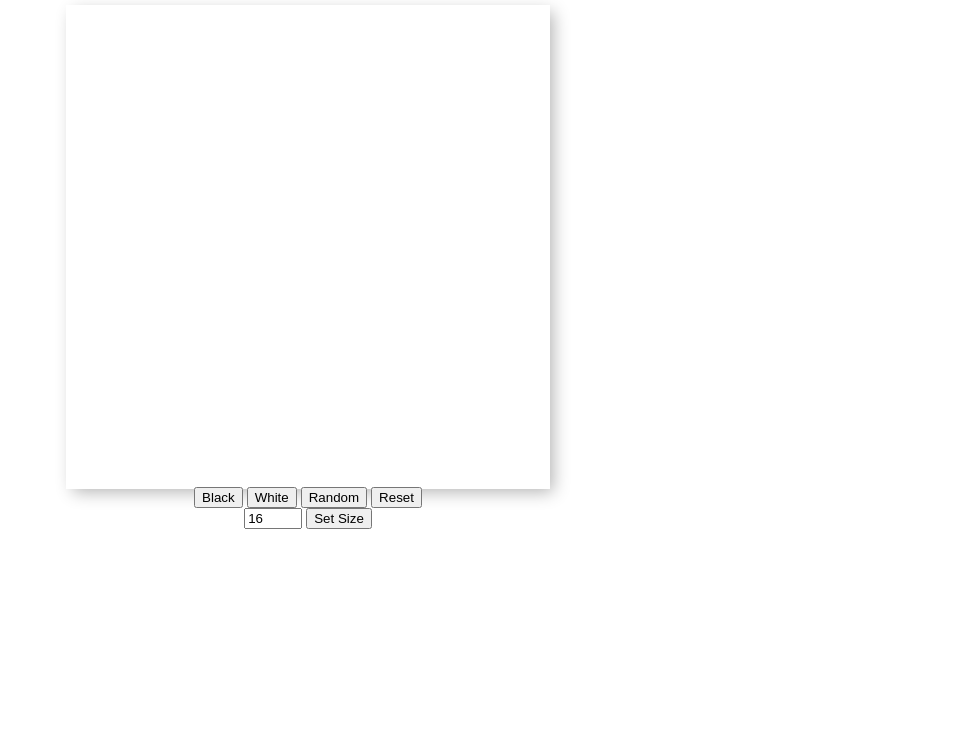
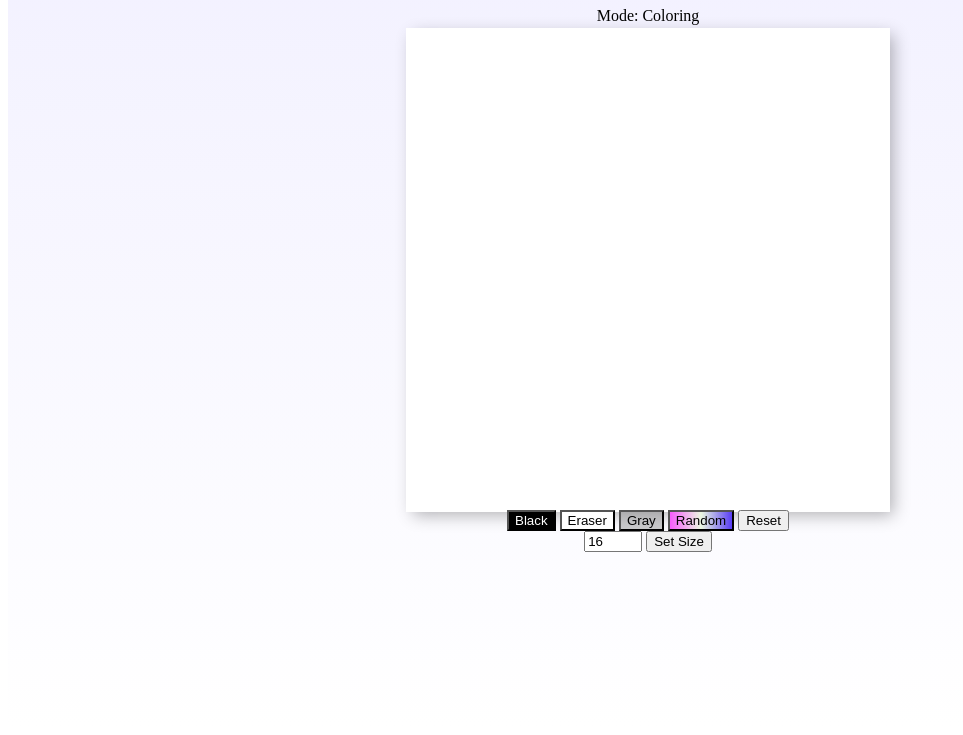
Before and after one commit to MattFLPe/etch-a-sketch, a plain HTML site: page index.html in a window 1280 px wide. Shown: the part 81-816 px from the top of the page, without its empty margins (0-963 px from the left). Drawn offline with Linux system fonts and the light colour scheme.

Commit message:
Added new  elements and added classes to button tags

```diff
--- a/index.html
+++ b/index.html
@@ -8,19 +8,35 @@
     <script src="script.js" defer></script>
 </head>
 <body>
-    <div class="container">
+    <div class="flex-container">
         <div class="title"><h1>Etch-a-Sketch</h1></div>
+        <div class="mode">Mode: Coloring</div>
         <div class="content">
             <div class="board"></div>
         <div class="buttons">
-    <button>Black</button>
-    <button>White</button>
-    <button>Random</button>
-    <button>Reset</button>
+    <button class="blackButton" onclick="changeColor('black')">
+        Black
+    </button>
+    <button class="eraserButton" onclick="changeColor('white')">
+        Eraser
+    </button>
+    <button class="grayButton" onclick="changeColor('gray')">
+        Gray
+    </button>
+    <button class="randomButton" onclick="changeColor('random')">
+        Random
+    </button>
+    <button onclick="resetBoard()">Reset</button>
     </div>
     <div>
-        <input type="text" placeholder="size of Board" value="16"/>
+        <input type="text"
+        placeholder="size of Board"
+        value="16"
+        onchange="changeSize(this.value)"/>
         <button>Set Size</button>
+    </div>
+    <div class="error">
+        Input must be between 2 and 100
     </div>
 </body>
 </html>
```
